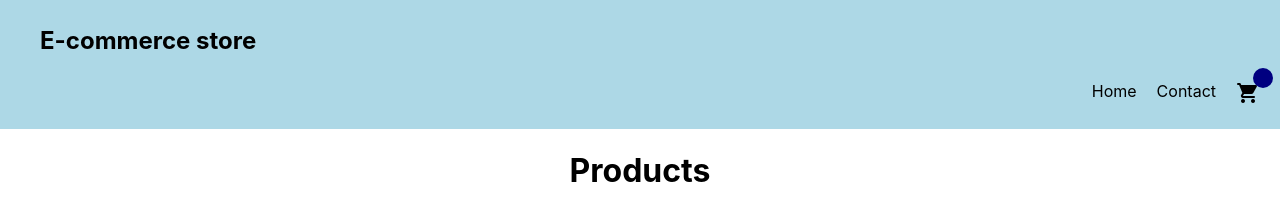
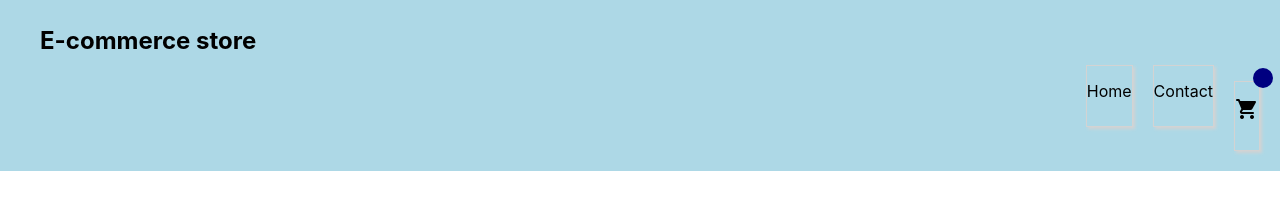
Before and after one commit to piiito/javascript-frameworks-ca, a React (Create React App) app: page / in a window 1280 px wide. Shown: the top 198 px of the page. Built offline with nearby package versions, Linux system fonts and the light colour scheme; no server answers.

Commit message:
minor changes in design

```diff
--- a/src/components/pages/home.styled.js
+++ b/src/components/pages/home.styled.js
@@ -53,8 +53,9 @@ export const ProductImage = styled.img`
 
 export const PriceContainer = styled.div`
   font-size: 1.2rem;
-  paddiing: 20px 0 ;
+  padding: 20px 0px 5px;
   text-align: center;
+  color: red;
 `;
 
 export const DiscountedPrice = styled.span`
--- a/src/components/styles/cart.module.css
+++ b/src/components/styles/cart.module.css
@@ -19,3 +19,13 @@
     font-size: 0.6rem;
     font-weight: bold;
   }
+
+  a{
+    text-decoration: none;
+    color: black;
+    box-shadow: 2px 2px 3px lightgrey;
+    border: lightgrey;
+    border-style: solid;
+    border-width: 1px;
+    padding: 15px 0px 25px;
+  }
```
